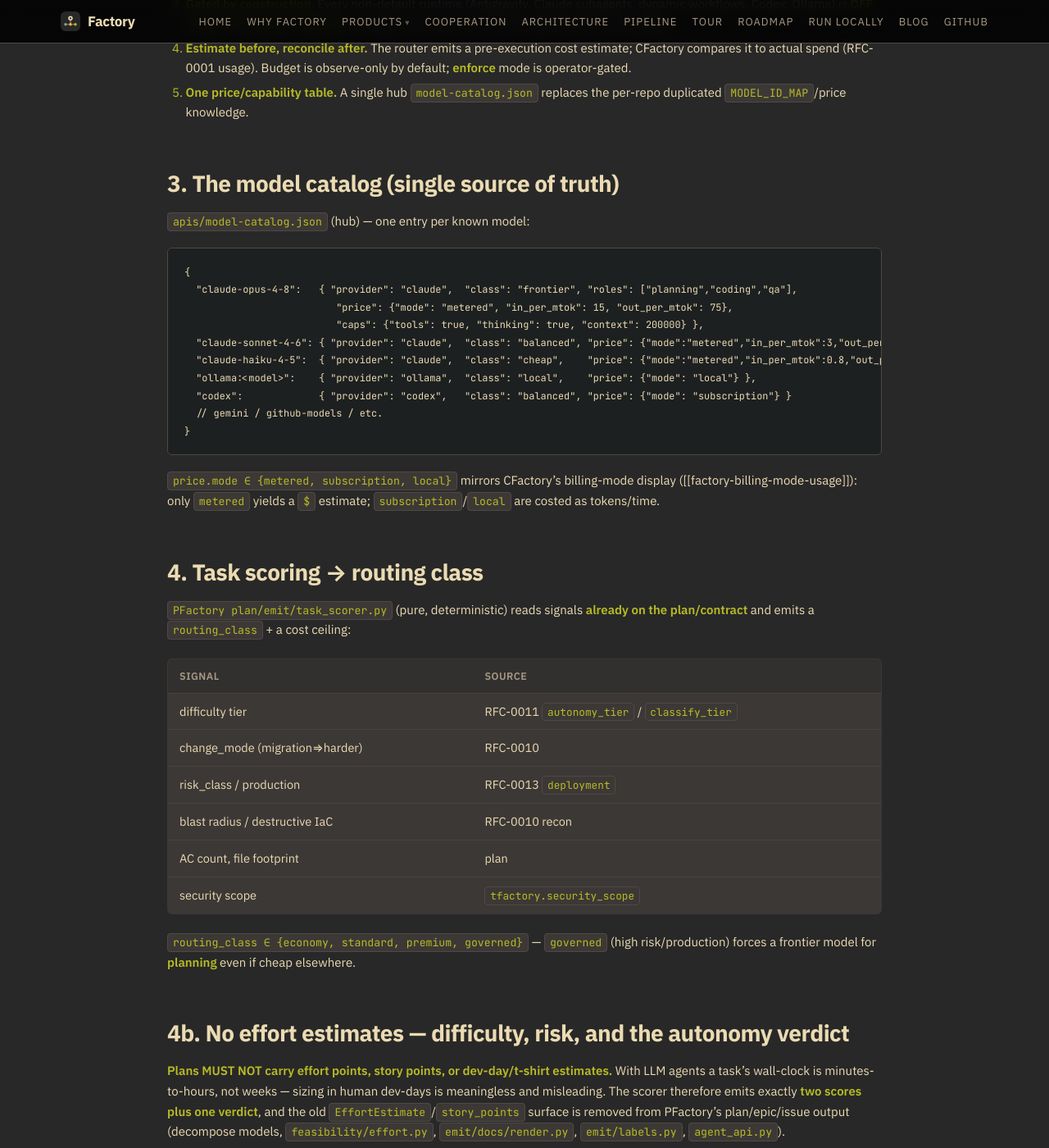
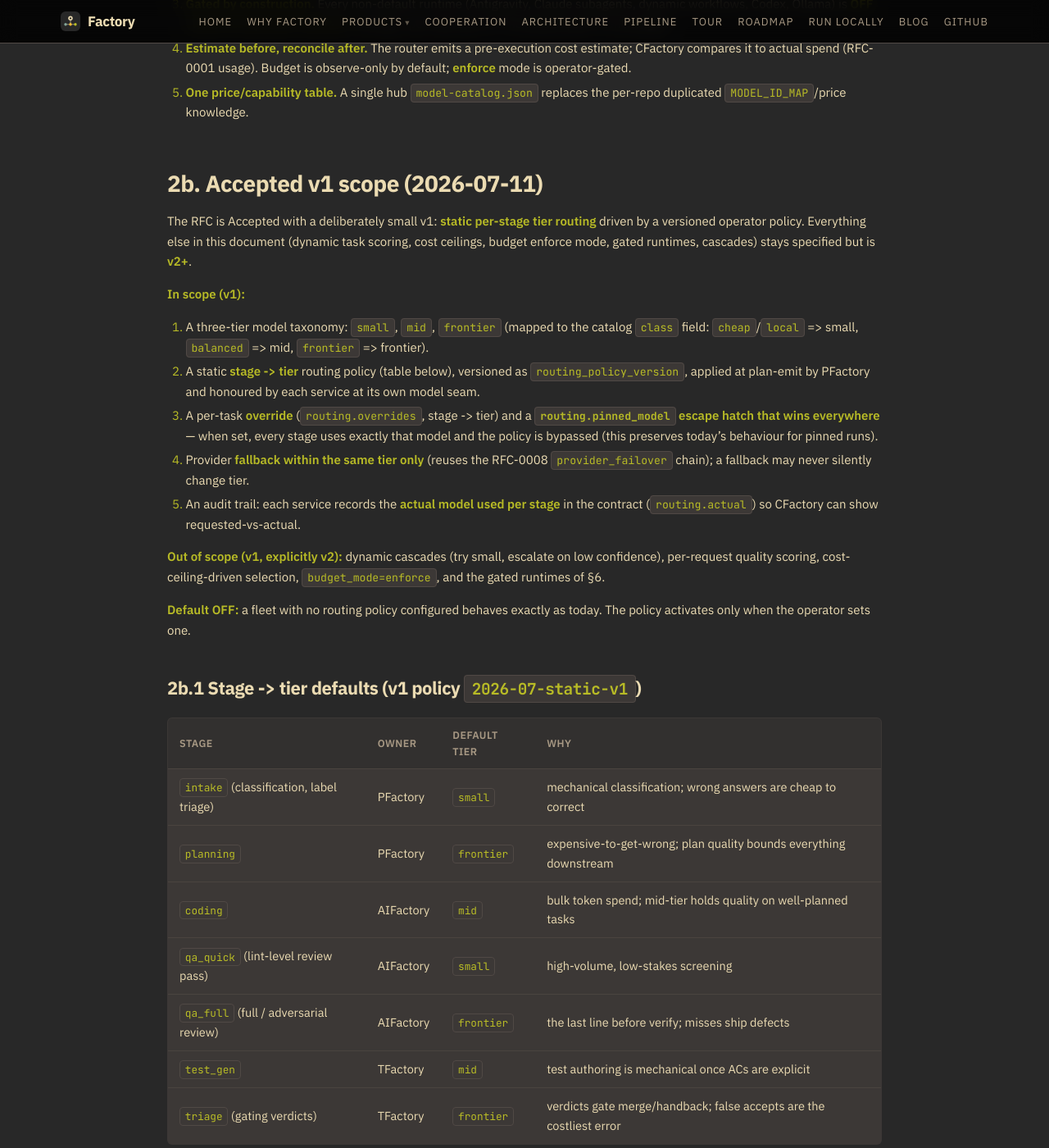
Before and after one commit to olafkfreund/Factory, a Jekyll site: the page built from docs/rfc/0014-cost-aware-model-and-runtime-routing.md, in a window 1280 px wide and 1400 px high, scrolled down 946 px. Shown: the whole window at 82% size. Built offline with Jekyll 4.4.1, drawn with Linux system fonts in a browser that asks for light colours; some of the changed text lies outside the part shown.

Commit message:
docs(rfc): RFC-0014 Accepted with v1 static routing scope + contract $defs.routing (#272) (#278)
Promote RFC-0014 from Proposed to Accepted with a concrete v1 scope:
static per-stage tier routing (small/mid/frontier) via a versioned
operator policy; dynamic cascades, cost ceilings, budget enforce and
gated runtimes stay v2+. Records the agreed stage->tier default table
(intake/qa_quick=small, coding/test_gen=mid, planning/qa_full/triage=
frontier), the routing policy schema, the pinned_model precedence
chain, and the benchmark-gated measurement requirement.

Adds optional $defs.routing to apis/task-contract.schema.json (follows
the $defs.environment pattern): requested stage->tier, actual stage->
model audit trail, overrides, pinned_model escape hatch, and
routing_policy_version. Backwards compatible: absent => today's
behaviour, contract_version stays "2".

Verified: Draft 2020-12 meta-schema check passes; a contract with and
without the routing block validates; an invalid tier is rejected.

Closes #272


Claude-Session: https://claude.ai/code/session_016nKRuLrdcVE1GjBqDWjHbV

Co-authored-by: Claude Fable 5 <noreply@anthropic.com>

````diff
--- a/docs/rfc/0014-cost-aware-model-and-runtime-routing.md
+++ b/docs/rfc/0014-cost-aware-model-and-runtime-routing.md
@@ -7,7 +7,7 @@ permalink: /rfc/cost-aware-routing/
 
 # RFC-0014 — Cost-Aware, Capability-Aware Model & Runtime Routing
 
-> **Status:** Proposed · **Created:** 2026-06-20 · **Extends:**
+> **Status:** Accepted (v1 scope, 2026-07-11) · **Created:** 2026-06-20 · **Extends:**
 > [RFC-0002](./0002-task-contract.md) (contract `execution` block),
 > [RFC-0011](./0011-label-driven-intake-and-difficulty-tiers.md) (difficulty
 > tiers), [RFC-0013](./0013-deployment-aware-planning.md) (risk class),
@@ -52,6 +52,93 @@ default**, so a user can opt in to "go faster / cheaper" deliberately.
    observe-only by default; **enforce** mode is operator-gated.
 5. **One price/capability table.** A single hub `model-catalog.json` replaces the
    per-repo duplicated `MODEL_ID_MAP`/price knowledge.
+
+## 2b. Accepted v1 scope (2026-07-11)
+
+The RFC is Accepted with a deliberately small v1: **static per-stage tier
+routing** driven by a versioned operator policy. Everything else in this
+document (dynamic task scoring, cost ceilings, budget enforce mode, gated
+runtimes, cascades) stays specified but is **v2+**.
+
+**In scope (v1):**
+
+1. A three-tier model taxonomy: `small`, `mid`, `frontier` (mapped to the
+   catalog `class` field: `cheap`/`local` => small, `balanced` => mid,
+   `frontier` => frontier).
+2. A static **stage -> tier** routing policy (table below), versioned as
+   `routing_policy_version`, applied at plan-emit by PFactory and honoured by
+   each service at its own model seam.
+3. A per-task **override** (`routing.overrides`, stage -> tier) and a
+   **`routing.pinned_model` escape hatch that wins everywhere** — when set,
+   every stage uses exactly that model and the policy is bypassed (this
+   preserves today's behaviour for pinned runs).
+4. Provider **fallback within the same tier only** (reuses the RFC-0008
+   `provider_failover` chain); a fallback may never silently change tier.
+5. An audit trail: each service records the **actual model used per stage** in
+   the contract (`routing.actual`) so CFactory can show requested-vs-actual.
+
+**Out of scope (v1, explicitly v2):** dynamic cascades (try small, escalate on
+low confidence), per-request quality scoring, cost-ceiling-driven selection,
+`budget_mode=enforce`, and the gated runtimes of §6.
+
+**Default OFF:** a fleet with no routing policy configured behaves exactly as
+today. The policy activates only when the operator sets one.
+
+### 2b.1 Stage -> tier defaults (v1 policy `2026-07-static-v1`)
+
+| Stage | Owner | Default tier | Why |
+|---|---|---|---|
+| `intake` (classification, label triage) | PFactory | `small` | mechanical classification; wrong answers are cheap to correct |
+| `planning` | PFactory | `frontier` | expensive-to-get-wrong; plan quality bounds everything downstream |
+| `coding` | AIFactory | `mid` | bulk token spend; mid-tier holds quality on well-planned tasks |
+| `qa_quick` (lint-level review pass) | AIFactory | `small` | high-volume, low-stakes screening |
+| `qa_full` (full / adversarial review) | AIFactory | `frontier` | the last line before verify; misses ship defects |
+| `test_gen` | TFactory | `mid` | test authoring is mechanical once ACs are explicit |
+| `triage` (gating verdicts) | TFactory | `frontier` | verdicts gate merge/handback; false accepts are the costliest error |
+
+Tier floors from RFC-0011 still apply: the policy may raise a stage above the
+tier floor, never below it (a `hard` task keeps frontier planning regardless).
+
+### 2b.2 Routing policy schema (v1)
+
+The operator policy is a single document (hub-owned, versioned):
+
+```jsonc
+{
+  "routing_policy_version": "2026-07-static-v1",
+  "tiers": { "small": ["claude-haiku-4-5", "ollama:qwen3"],   // preference-ordered
+             "mid": ["claude-sonnet-5", "codex"],
+             "frontier": ["claude-opus-4-8"] },
+  "stages": { "intake": "small", "planning": "frontier", "coding": "mid",
+              "qa_quick": "small", "qa_full": "frontier",
+              "test_gen": "mid", "triage": "frontier" },
+  "fallback": { "within_tier_only": true }     // provider failover never changes tier
+}
+```
+
+Per-task precedence (highest first):
+
+1. `routing.pinned_model` — one model for every stage; policy bypassed.
+2. `routing.overrides[stage]` — per-task stage -> tier override.
+3. RFC-0011 tier floor — never routed below.
+4. Policy `stages[stage]` default.
+5. No policy configured — status quo (each service's existing defaults).
+
+### 2b.3 Contract carrier
+
+`$defs.routing` in `apis/task-contract.schema.json` (optional, additive,
+follows the `$defs.environment` pattern of RFC-0005): `requested` (stage ->
+tier, written by PFactory from the policy), `actual` (stage -> model id,
+filled by each service for audit), `overrides`, `pinned_model`, and
+`routing_policy_version`. Absent => no routing policy applied.
+`contract_version` stays `"2"`.
+
+### 2b.4 Measurement requirement
+
+A routing-policy change (including turning v1 on fleet-wide) is only accepted
+after a benchmark re-run (the #271 baseline) shows the cost delta with **no
+resolve-rate regression beyond noise**. Cost wins never trade away quality
+silently.
 
 ## 3. The model catalog (single source of truth)
 
````
Also changed, not shown: apis/task-contract.schema.json (+32 -0 lines).
